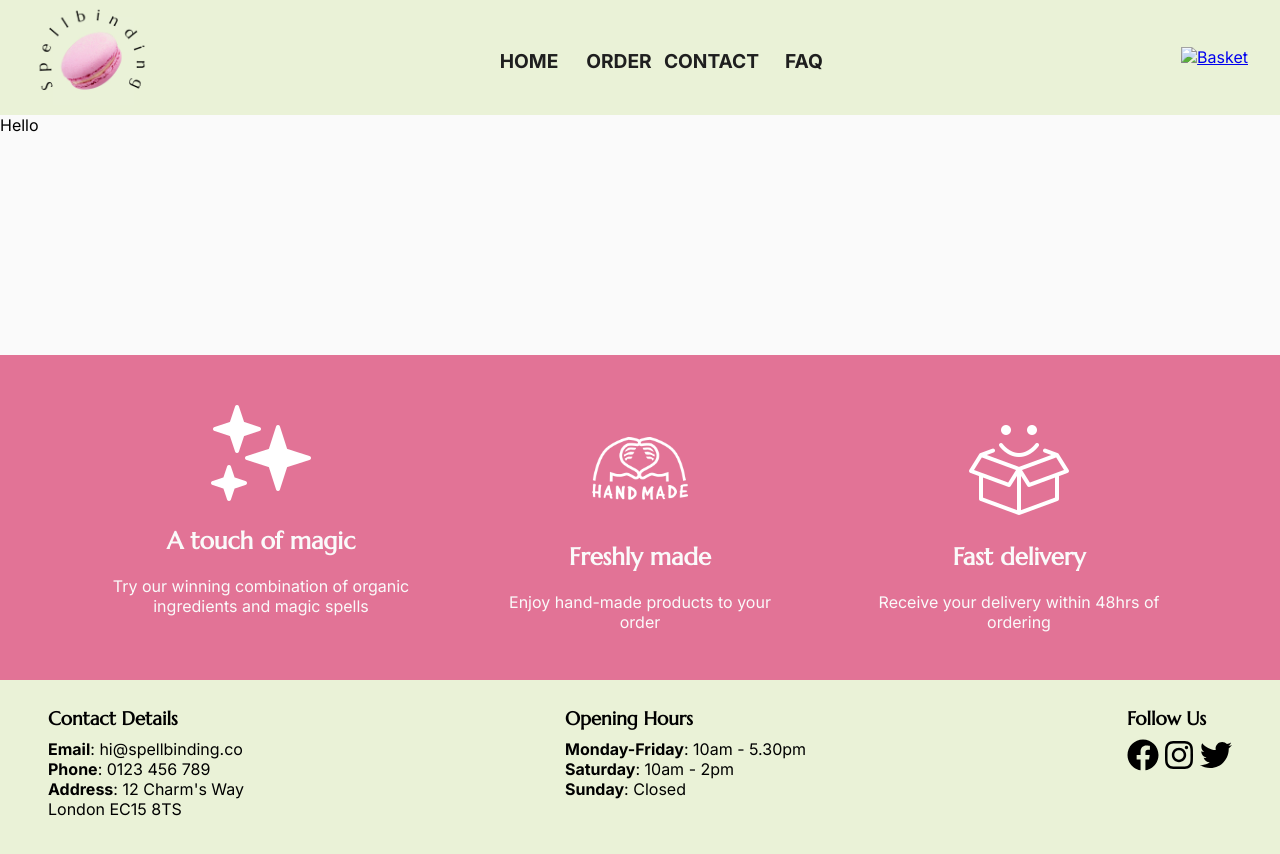
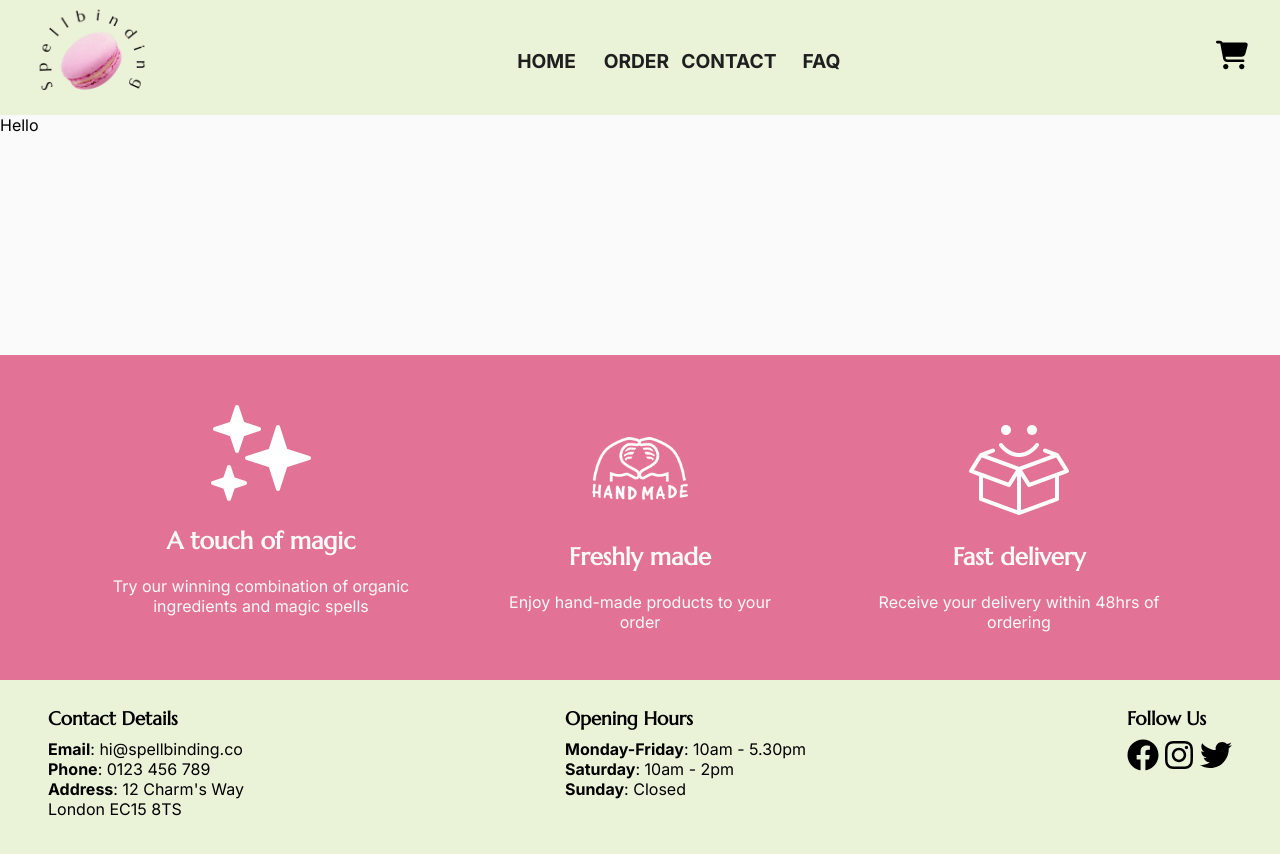
Before and after one commit to huriyahq/spellbinding-website, a plain HTML site: page index.html in a window 1280 px wide. Drawn offline with Linux system fonts and the light colour scheme; the site is published under a folder, as on GitHub Pages, so addresses that start at the root find nothing.

Commit message:
Fix basket icon
Basket icon in navbar was not showing up on index.html page when viewed on Chrome. Removing forward slash appears to have fixed this issue.

```diff
--- a/index.html
+++ b/index.html
@@ -29,7 +29,7 @@
         </div>
         <div class="nav-basket">
             <a href="#">
-                <img class="basket-icon" src="/images/basket-01.svg" alt="Basket">
+                <img class="basket-icon" src="images/basket-01.svg" alt="Basket">
             </a>
         </div>
     </nav>
```
